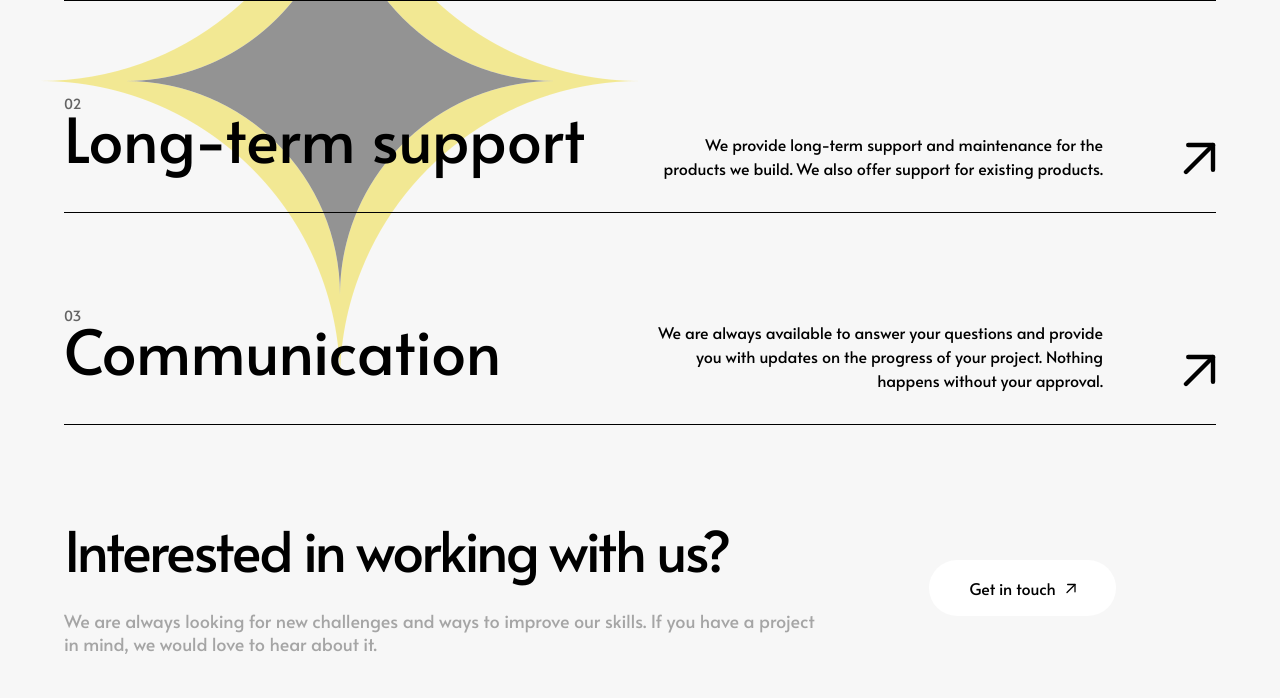
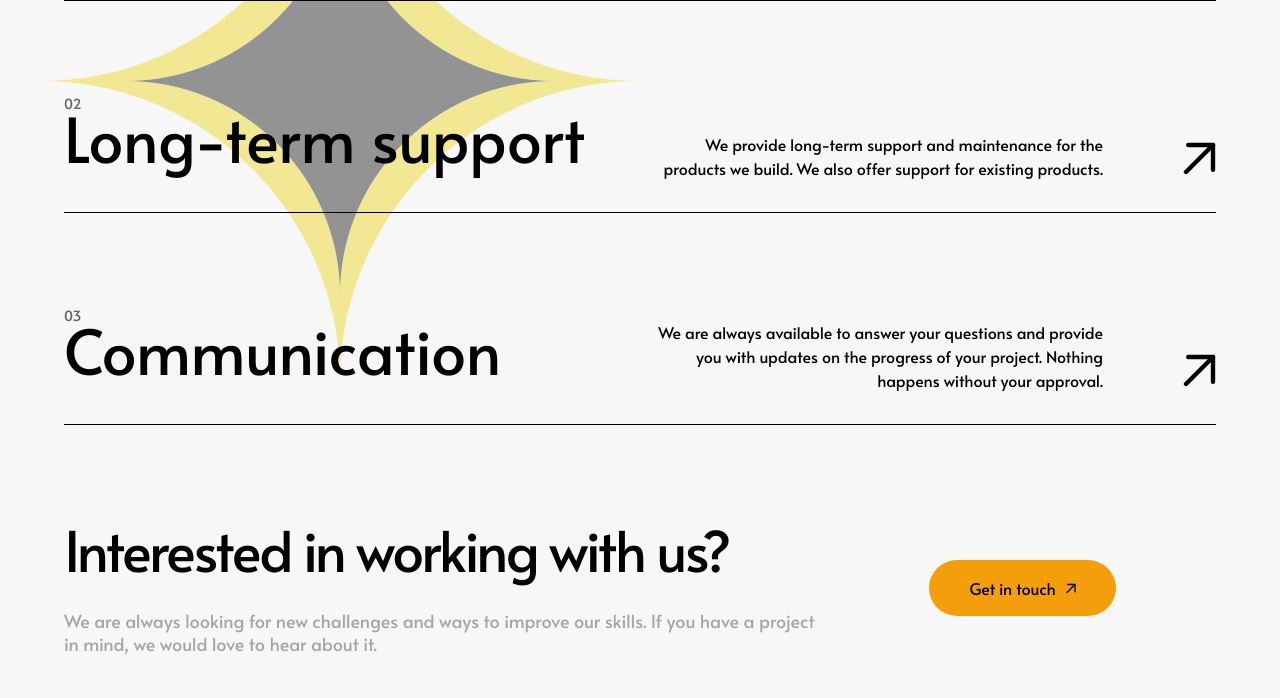
Before and after one commit to majikode/majikode.com, an Astro site: page / in a window 1280 px wide. Shown: the part 1196-1894 px from the top of the page. Built offline with nearby package versions, Linux system fonts and the light colour scheme; Astro itself is replaced by a stand-in of ours.

Commit message:
fix(index): Fix button visibility

```diff
--- a/src/pages/index.astro
+++ b/src/pages/index.astro
@@ -89,7 +89,7 @@ import HomeBannerImage from "../assets/images/home-banner.webp";
                 <div class="w-full lg:w-1/3 px-4">
                     <div class="flex flex-col sm:flex-row flex-wrap lg:justify-center">
                         <a
-                            class="group inline-flex mb-3 sm:mb-0 sm:mr-6 py-5 px-10 text-black leading-none items-center justify-center bg-white hover:bg-yellow-500 rounded-full transition duration-150"
+                            class="group inline-flex mb-3 sm:mb-0 sm:mr-6 py-5 px-10 text-black leading-none items-center justify-center bg-yellow-500 hover:bg-yellow-300 rounded-full transition duration-150"
                             href="/contact"
                         >
                             <span class="mr-2.5">Get in touch</span>
```
